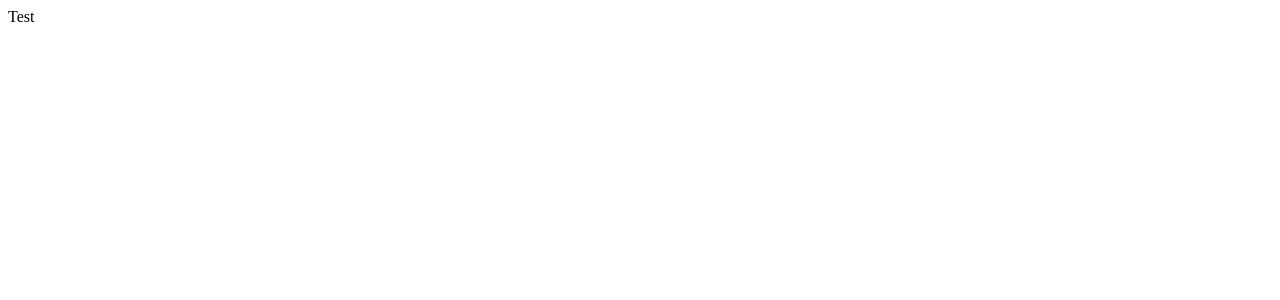
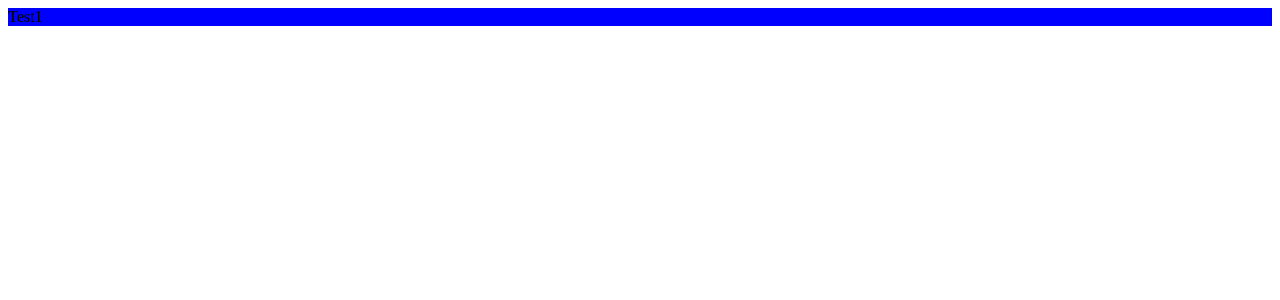
Before and after one commit to keerthana-karthik/react-product-landing, a React (Create React App) app: page / in a window 1280 px wide. Shown: the top 300 px of the page. Built offline with nearby package versions, Linux system fonts and the light colour scheme.

Commit message:
Initiating CSS Modules

```diff
--- /dev/null
+++ b/src/App.module.css
@@ -0,0 +1,3 @@
+.Bg-Blue {
+    background-color: blue;
+}
--- a/src/App.tsx
+++ b/src/App.tsx
@@ -1,10 +1,10 @@
 import React from 'react';
-import './App.css';
+import styles from "./App.module.css";
 
 function App() {
   return (
-    <div className="App">
-      Test
+    <div className={styles["Bg-Blue"]}>
+      Test1
     </div>
   );
 }
--- a/src/index.tsx
+++ b/src/index.tsx
@@ -1,6 +1,6 @@
 import React from 'react';
 import ReactDOM from 'react-dom';
-import './index.css';
+import styles from './index.module.css';
 import App from './App';
 
 ReactDOM.render(
```
Also changed, not shown: src/App.css (deleted), src/index.css (deleted), src/index.module.css (added), 1 other file (tests, documents, lock files or other folders).
